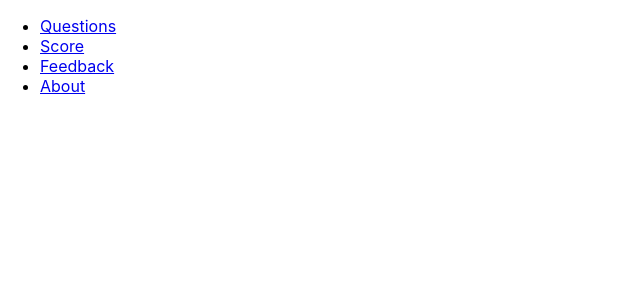
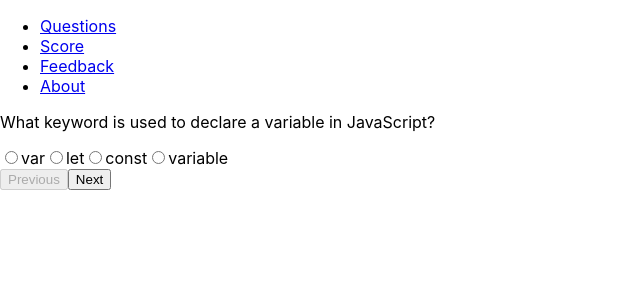
Before and after one commit to Gilbertshikwe/Quizz-example, a React (Create React App) app: page /questions in a window 1280 px wide. Shown: the top 300 px of the page, without its empty margins (0-640 px from the left). Built offline with nearby package versions, Linux system fonts and the light colour scheme; no server answers; data requests are answered from the project's data file.

Commit message:
working thing

```diff
--- a/db.json
+++ b/db.json
@@ -238,6 +238,6 @@
         "continue"
       ],
       "correctAnswer": "break"
-    },
+    }
   ]
 }
--- a/src/App.js
+++ b/src/App.js
@@ -10,6 +10,7 @@ import { useFormik } from 'formik';
 function App() {
   const [questions, setQuestions] = useState([]);
   const [score, setScore] = useState(0);
+  const [currentQuestionIndex, setCurrentQuestionIndex] = useState(0);
 
   const formik = useFormik({
     initialValues: {
@@ -28,17 +29,63 @@ function App() {
   const fetchQuestions = async () => {
     try {
       const response = await fetch('http://localhost:3000/questions/');
+      if (!response.ok) {
+        throw new Error(`HTTP error! Status: ${response.status}`);
+      }
+
       const data = await response.json();
-      setQuestions(data.questions);
+      console.log('Fetched data:', data);
+
+      // Check if the fetched data is an array
+      if (Array.isArray(data)) {
+        setQuestions(data);
+      } else {
+        console.error('Invalid data format. Expected an array.');
+      }
     } catch (error) {
       console.error('Error fetching questions:', error);
     }
+  };
+
+  const handleNextQuestion = () => {
+    const currentQuestion = questions[currentQuestionIndex];
+    const selectedAnswer = formik.values.answers[currentQuestion.id];
+    const isCorrect = selectedAnswer === currentQuestion.correctAnswer;
+
+    // Update the score based on correctness
+    setScore((prevScore) => (isCorrect ? prevScore + 1 : prevScore));
+
+    setCurrentQuestionIndex((prevIndex) => prevIndex + 1);
+  };
+
+  const handleAnswerSelected = (choice) => {
+    const currentQuestion = questions[currentQuestionIndex];
+    const isCorrect = choice === currentQuestion.correctAnswer;
+
+    // Update the score based on correctness
+    setScore((prevScore) => (isCorrect ? prevScore + 1 : prevScore));
+
+    formik.handleChange({
+      target: {
+        name: `answers.${currentQuestion.id}`,
+        value: choice,
+      },
+    });
+  };
+
+
+  const handlePrevQuestion = () => {
+    setCurrentQuestionIndex((prevIndex) => prevIndex - 1);
   };
 
   useEffect(() => {
     fetchQuestions();
   }, []);
 
+  useEffect(() => {
+    console.log('Updated Questions:', questions);
+    console.log('Updated Formik Values:', formik.values);
+  }, [questions, formik.values]);
 
   return (
     <Router>
@@ -46,17 +93,26 @@ function App() {
         <Navbar />
         <Routes>
         <Route
-  path="/questions"
-  element={
-    questions?.length > 0 ? (
-      <Question questions={questions} formik={formik} />
-    ) : null
-  }
-/>
+          path="/questions"
+          element={
+            questions?.length > 0 ? (
+              <Question
+                questions={questions}
+                formik={formik}
+                currentQuestionIndex={currentQuestionIndex}
+                onNext={handleNextQuestion}
+                onPrev={handlePrevQuestion}
+                onAnswerSelected={handleAnswerSelected}
+              />
+            ) : <p>No questions available.</p>
+          }
+        />
 
           <Route path="/score" element={<Score score={score} />} />
           <Route path="/feedback" element={<Feedback />} />
           <Route path="/about" element={<About />} />
+          {/* Add a route for the root path if needed */}
+          <Route path="/" element={<p>Welcome to the Quiz App!</p>} />
         </Routes>
       </div>
     </Router>
--- a/src/components/Question.js
+++ b/src/components/Question.js
@@ -1,6 +1,8 @@
+// Question.js
+
 import React from 'react';
 
-function Question({ questions, formik }) {
+function Question({ questions, formik, currentQuestionIndex, onNext, onPrev, onAnswerSelected }) {
   console.log('questions:', questions);
 
   if (!questions || questions.length === 0) {
@@ -8,27 +10,54 @@ function Question({ questions, formik }) {
     return <p>Loading questions...</p>;
   }
 
+  const currentQuestion = questions[currentQuestionIndex];
+
+  const handleNext = () => {
+    onNext();
+    formik.resetForm();
+  };
+
+  const handlePrev = () => {
+    onPrev();
+    formik.resetForm();
+  };
+
+  const handleAnswerSelected = (choice) => {
+    formik.handleChange({
+      target: {
+        name: `answers.${currentQuestion.id}`,
+        value: choice,
+      },
+    });
+
+    onAnswerSelected(choice); // Call the onAnswerSelected prop with the selected choice
+  };
+
   return (
     <div>
       <form onSubmit={formik.handleSubmit}>
-        {questions.map((question) => (
-          <div key={question.id}>
-            <p>{question.text}</p>
-            {question.choices.map((choice, index) => (
+        <div key={currentQuestion.id}>
+          <p>{currentQuestion.text}</p>
+          {currentQuestion.choices.map((choice, index) => (
             <label key={index}>
               <input
                 type="radio"
-                  name={`answers.${question.id}`}
+                name={`answers.${currentQuestion.id}`}
                 value={choice}
-                  onChange={formik.handleChange}
-                  checked={formik.values.answers[question.id] === choice}
+                onChange={() => handleAnswerSelected(choice)}
+                checked={formik.values.answers[currentQuestion.id] === choice}
               />
               {choice}
             </label>
           ))}
         </div>
-        ))}
-        <button type="submit">Submit</button>
+        <button type="button" onClick={handlePrev} disabled={currentQuestionIndex === 0}>
+          Previous
+        </button>
+        <button type="button" onClick={handleNext} disabled={currentQuestionIndex === questions.length - 1}>
+          Next
+        </button>
+
       </form>
     </div>
   );
```
Lines whose indentation alone changed are shown as unchanged.
